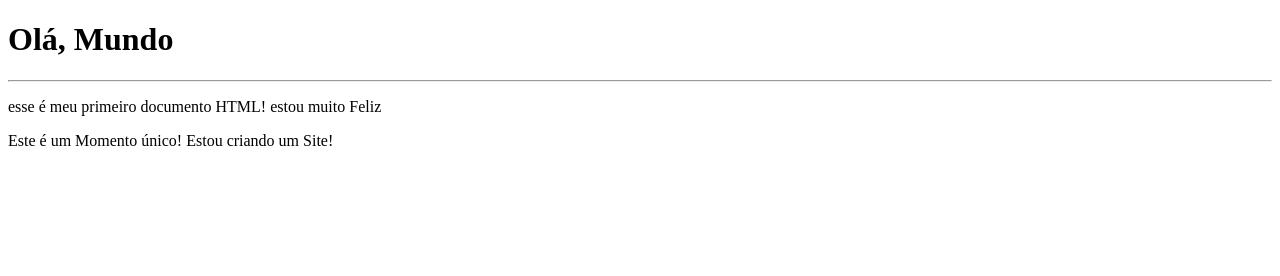
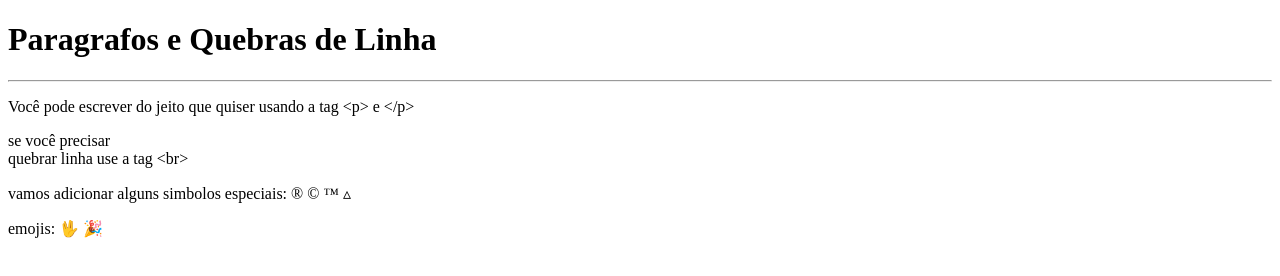
Before and after one commit to thiagosilveiraalexandre/html-css, a plain HTML site: page index.html in a window 1280 px wide. Drawn offline with Linux system fonts and the light colour scheme.

Commit message:
Add files via upload
meu segundo exercício em html

```diff
--- a/index.html
+++ b/index.html
@@ -4,14 +4,24 @@
     <meta charset="UTF-8">
     <meta http-equiv="X-UA-Compatible" content="IE=edge">
     <meta name="viewport" content="width=device-width, initial-scale=1.0">
-    <title>Meu primeiro exercício </title>
+    <title>Paragráfos</title>
 </head>
+<h1>Paragrafos e Quebras de Linha</h1>
+<hr>
+<p>Você pode escrever do jeito que quiser usando
+    a tag &lt;p&gt; e &lt/p&gt;</p> <!---less than/ greather than-->
+<p>se você precisar <br> quebrar linha use a tag &lt;br&gt;</p>
+<p>vamos adicionar alguns simbolos especiais:
+ &reg;
+&copy;
+&trade;
+&triangle;
+</p>
+<p>emojis:
+ &#x1F596;
+ &#x1F389;
+</p>
 <body>
-    <h1>Olá, Mundo</h1>
-    <hr>
-    <p>esse é meu primeiro documento HTML!
-    estou muito Feliz
- </p>
- <p>Este é um Momento único! Estou criando um Site!</p>
+
 </body>
 </html>
```
